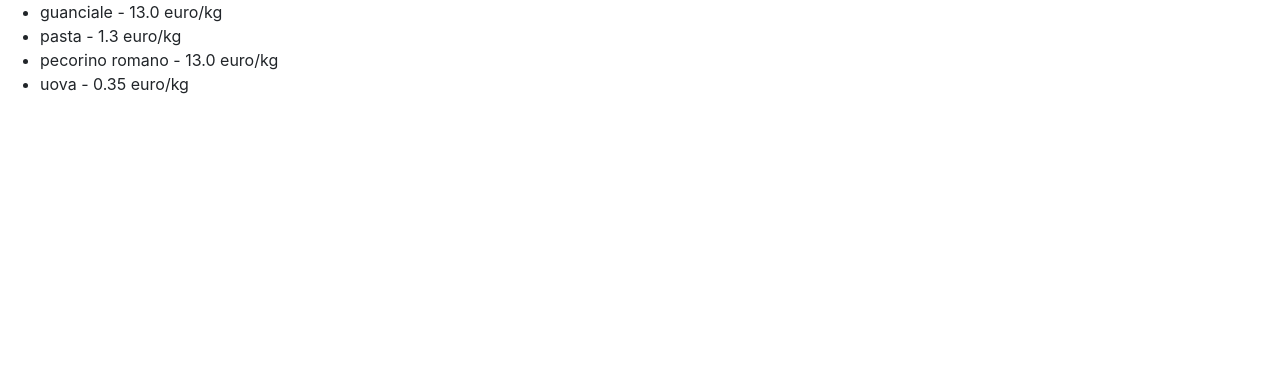
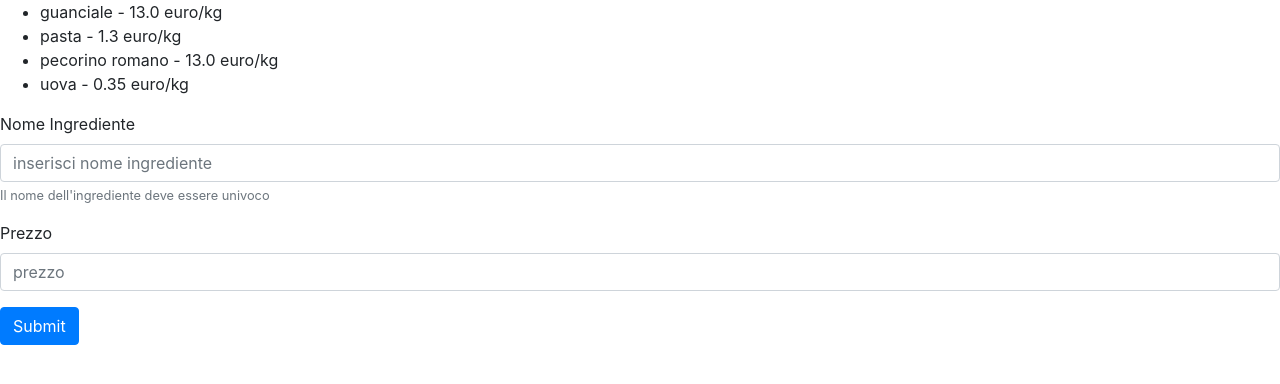
Before and after one commit to PaoloIsella/wa_gestionale, a Django app: page /menu/lista_ingredienti/ in a window 1280 px wide. Shown: the top 384 px of the page. Run offline with Django 3.2, Linux system fonts and the light colour scheme; data comes from the database, SQL or seed files in the repository; some libraries are stand-ins or nearby versions.

Commit message:
aggiunto ajax per aggiungere ingrediente v1

```diff
--- a/wa_gestionale/wa_gestionale/menu/templates/menu/base.html
+++ b/wa_gestionale/wa_gestionale/menu/templates/menu/base.html
@@ -5,6 +5,7 @@
     <meta name="viewport" content="width=device-width, initial-scale=1, shrink-to-fit=no">
 
     <title>{% block head_title %}asd{% endblock head_title%}</title>
+    <script src="https://ajax.googleapis.com/ajax/libs/jquery/3.5.1/jquery.min.js"></script>
     <link rel="stylesheet" href="https://stackpath.bootstrapcdn.com/bootstrap/4.3.1/css/bootstrap.min.css" integrity="sha384-ggOyR0iXCbMQv3Xipma34MD+dH/1fQ784/j6cY/iJTQUOhcWr7x9JvoRxT2MZw1T" crossorigin="anonymous">
 </head>
 <body>
@@ -15,5 +16,11 @@
     <script src="https://code.jquery.com/jquery-3.3.1.slim.min.js" integrity="sha384-q8i/X+965DzO0rT7abK41JStQIAqVgRVzpbzo5smXKp4YfRvH+8abtTE1Pi6jizo" crossorigin="anonymous"></script>
     <script src="https://cdnjs.cloudflare.com/ajax/libs/popper.js/1.14.7/umd/popper.min.js" integrity="sha384-UO2eT0CpHqdSJQ6hJty5KVphtPhzWj9WO1clHTMGa3JDZwrnQq4sF86dIHNDz0W1" crossorigin="anonymous"></script>
     <script src="https://stackpath.bootstrapcdn.com/bootstrap/4.3.1/js/bootstrap.min.js" integrity="sha384-JjSmVgyd0p3pXB1rRibZUAYoIIy6OrQ6VrjIEaFf/nJGzIxFDsf4x0xIM+B07jRM" crossorigin="anonymous"></script>
+
+    <script>
+    {% block js %}
+    <!-- qui c'è javascript -->
+    {% endblock js %}
+    </script>
 </body>
 </html>
--- a/wa_gestionale/wa_gestionale/menu/templates/menu/lista_ingredienti.html
+++ b/wa_gestionale/wa_gestionale/menu/templates/menu/lista_ingredienti.html
@@ -7,4 +7,35 @@
             <li>{{object.nome}} - {{object.euro_kg}} euro/kg</li>
         {% endfor %}
     </ul>
+    <form id="aggiungi_ingrediente_form" method="post">
+    {% csrf_token %}
+      <div class="form-group">
+        <label for="nome_ingrediente">Nome Ingrediente</label>
+        <input type="text" class="form-control" id="nome_ingrediente" aria-describedby="emailHelp" placeholder="inserisci nome ingrediente">
+        <small id="nome_ingrediente_help" class="form-text text-muted">Il nome dell'ingrediente deve essere univoco</small>
+      </div>
+      <div class="form-group">
+        <label for="prezzo">Prezzo</label>
+        <input type="number" class="form-control" id="prezzo" placeholder="prezzo">
+      </div>
+      <button type="submit" class="btn btn-primary">Submit</button>
+    </form>
+
 {% endblock content %}
+
+{% block js %}
+    $(document).ready(function(){
+    alert("qwe")
+        $("aggiungi_ingrediente_form").submit(function(){
+            $.post("/test_ajax",
+            {
+                name: "Donald Duck",
+                city: "Duckburg",
+                csrfmiddlewaretoken: CSRFtoken
+            },
+            function(data, status){
+                alert("Data: " + data + "\nStatus: " + status);
+            });
+        });
+    });
+{% endblock js %}
```
